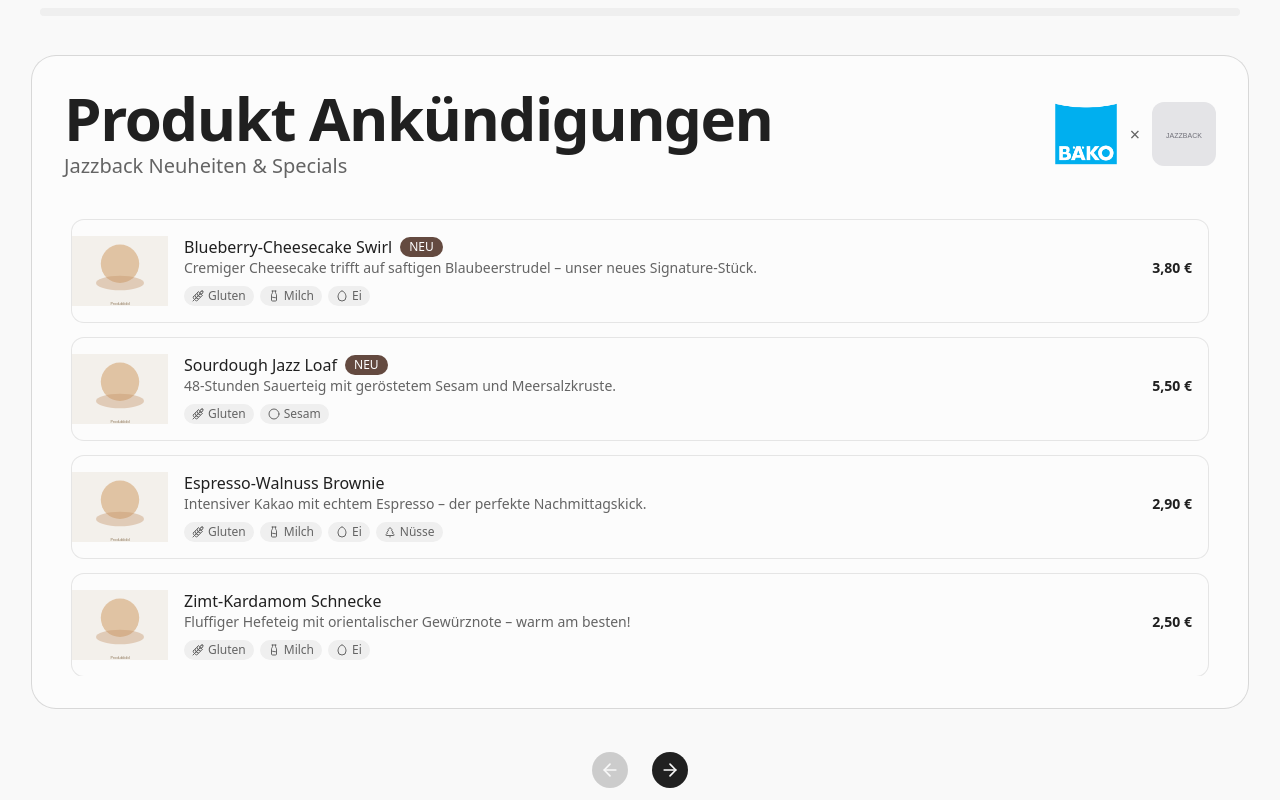
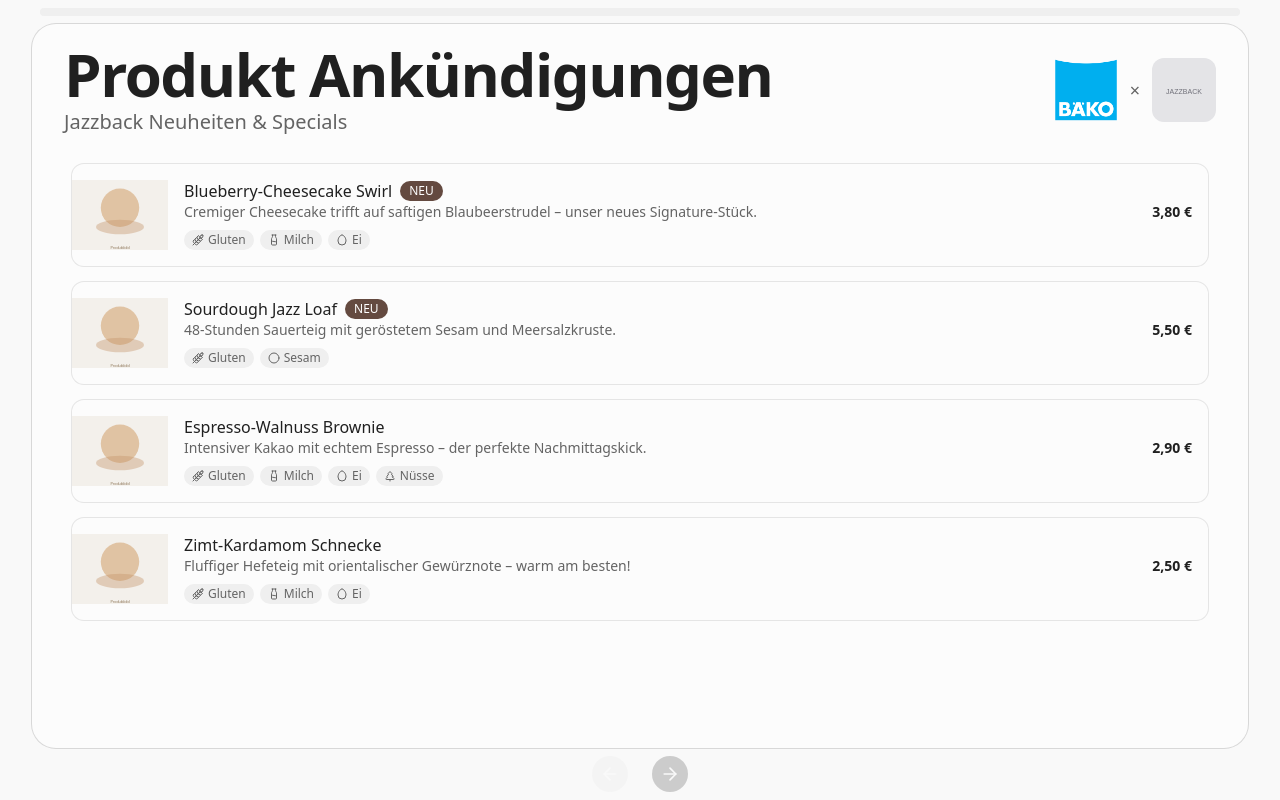
Before and after one commit to ollo2012/morningshow, a Next.js app: page /jazzback in a window 1280 px wide. Built offline with nearby package versions, Linux system fonts and the light colour scheme.

Commit message:
more subtle nav bar buttons

```diff
--- a/app/globals.css
+++ b/app/globals.css
@@ -171,3 +171,11 @@
         @apply bg-background text-foreground;
     }
 }
+
+.scrollbar-hide {
+    -ms-overflow-style: none;
+    scrollbar-width: none;
+}
+.scrollbar-hide::-webkit-scrollbar {
+    display: none;
+}
--- a/components/slide.tsx
+++ b/components/slide.tsx
@@ -29,12 +29,12 @@ export default function Slide({
     <section
       id={id}
       className={cn(
-        "flex h-full w-full shrink-0 snap-center bg-background p-3 sm:p-5 md:p-8",
+        "flex h-full w-full shrink-0 snap-center bg-background px-3 py-1 sm:px-5 sm:py-1 md:px-8 md:py-1",
         className
       )}
     >
       {/* Rounded box wrapping the entire slide content */}
-      <div className="flex flex-1 flex-col overflow-hidden rounded-2xl bg-card p-4 ring-1 ring-border sm:rounded-3xl sm:p-6 md:p-8">
+      <div className="flex flex-1 flex-col overflow-hidden rounded-2xl bg-card px-4 py-3 ring-1 ring-border sm:rounded-3xl sm:px-6 sm:py-4 md:px-8 md:py-5">
         {/* Header row: title left, logos right */}
         <div className="flex flex-col gap-3 sm:flex-row sm:items-center sm:justify-between">
           <div className="space-y-1">
@@ -69,7 +69,7 @@ export default function Slide({
         </div>
 
         {/* Content area */}
-        <div className={cn("mt-4 min-h-0 flex-1 overflow-y-auto px-1 pt-1 sm:mt-6 sm:px-2 sm:pt-2 md:mt-8", contentClassName)}>
+        <div className={cn("mt-3 min-h-0 flex-1 overflow-y-auto px-1 pt-1 sm:mt-4 sm:px-2 sm:pt-2 md:mt-5", contentClassName)}>
           {children}
         </div>
       </div>
--- a/components/slideshow.tsx
+++ b/components/slideshow.tsx
@@ -69,7 +69,7 @@ export default function Slideshow({
   return (
     <div className="relative flex h-screen flex-col">
       {/* Progress bar */}
-      <div className="px-4 py-2 sm:px-6 md:px-10">
+      <div className="px-4 pt-2 pb-1 sm:px-6 md:px-10">
         <Progress value={fortschritt} className="h-2" />
       </div>
 
@@ -77,7 +77,7 @@ export default function Slideshow({
       <div
         ref={containerRef}
         className={cn(
-          "flex flex-1 snap-mandatory overflow-hidden",
+          "scrollbar-hide flex flex-1 snap-mandatory overflow-hidden",
           isHorizontal
             ? "flex-row snap-x overflow-x-auto"
             : "flex-col snap-y overflow-y-auto",
@@ -88,18 +88,18 @@ export default function Slideshow({
       </div>
 
       {/* Bottom nav */}
-      <nav className="flex items-center justify-center gap-6 px-4 py-3">
+      <nav className="flex items-center justify-center gap-6 px-4 pb-2 pt-1">
         <button
           onClick={() => scrollToSlide(aktuelleSlide - 1)}
           disabled={aktuelleSlide === 0}
-          className="rounded-full bg-foreground p-2 text-background transition-opacity hover:opacity-80 disabled:opacity-20"
+          className="rounded-full bg-muted-foreground/30 p-2 text-background transition-opacity hover:opacity-80 disabled:opacity-10"
         >
           <ArrowLeft className="h-5 w-5" />
         </button>
         <button
           onClick={() => scrollToSlide(aktuelleSlide + 1)}
           disabled={aktuelleSlide === slideCount - 1}
-          className="rounded-full bg-foreground p-2 text-background transition-opacity hover:opacity-80 disabled:opacity-20"
+          className="rounded-full bg-muted-foreground/30 p-2 text-background transition-opacity hover:opacity-80 disabled:opacity-10"
         >
           <ArrowRight className="h-5 w-5" />
         </button>
```
Also changed, not shown: 1 other file (tests, documents, lock files or other folders).
